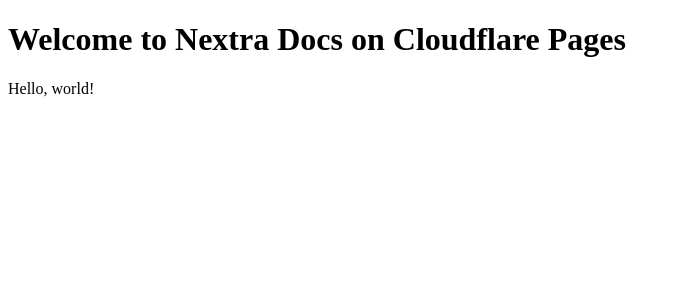
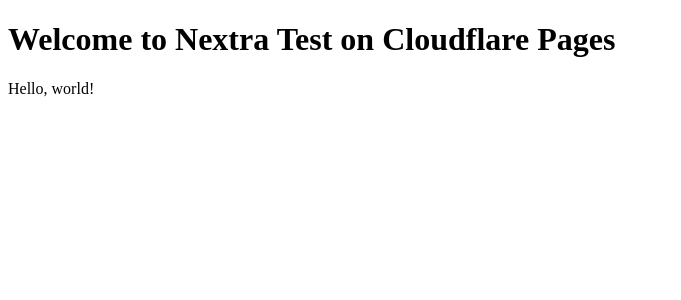
Before and after one commit to githubdev99/nextra-test-cloudflare, a Next.js app: page / in a window 1280 px wide. Shown: the top 300 px of the page, without its empty margins (0-681 px from the left). Built offline with nearby package versions, Linux system fonts and the light colour scheme.

Commit message:
Update index.mdx

```diff
--- a/pages/index.mdx
+++ b/pages/index.mdx
@@ -1,3 +1,3 @@
-# Welcome to Nextra Docs on Cloudflare Pages
+# Welcome to Nextra Test on Cloudflare Pages
 
 Hello, world!
```
